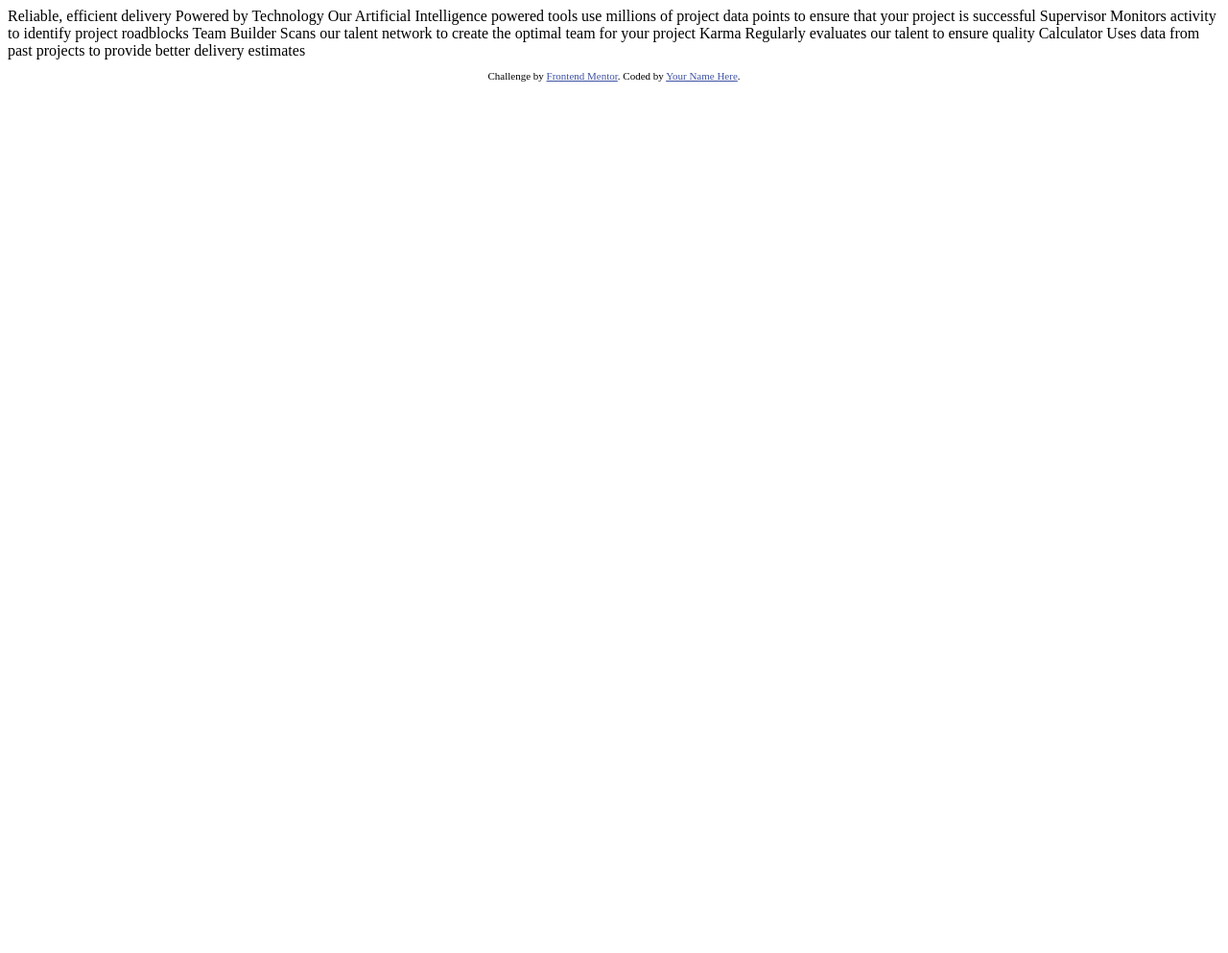
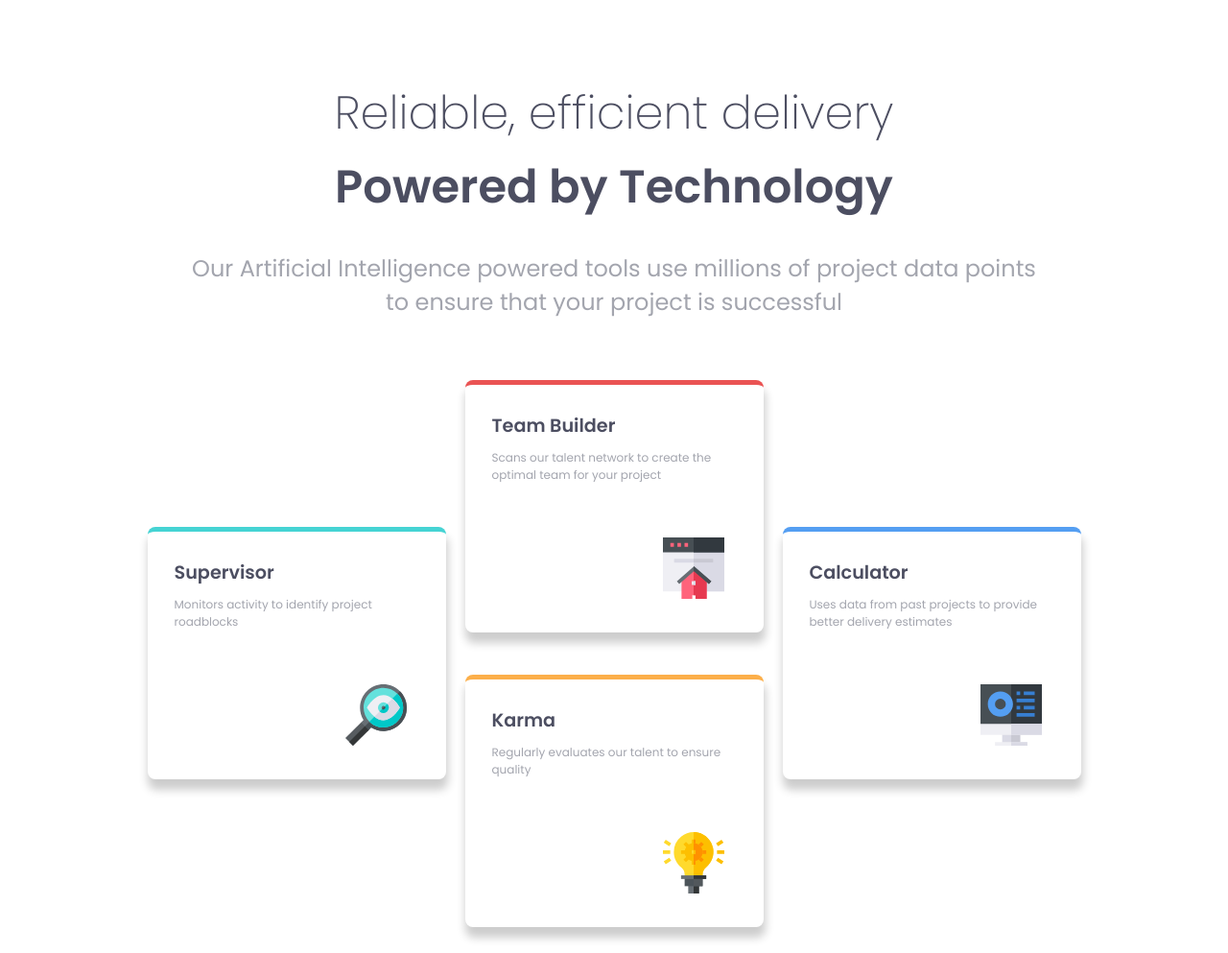
Before and after one commit to ismailcet/FrontendMentor-FourCard, a plain HTML site: page index.html in a window 1280 px wide. Shown: the whole page at 96% size. Before the commit the page ends 800 px from the top, so only its background shows below. Drawn offline with Linux system fonts and the light colour scheme.

Commit message:
Four card feature section

```diff
--- a/index.html
+++ b/index.html
@@ -6,40 +6,43 @@
 
   <link rel="icon" type="image/png" sizes="32x32" href="./images/favicon-32x32.png">
 
-  <title>Frontend Mentor | Four card feature section</title>
+  <!-- Style -->
+  <link rel="stylesheet" href="style.css">
+  <title>Four card feature section</title>
 
-  <!-- Feel free to remove these styles or customise in your own stylesheet 👍 -->
-  <style>
-    .attribution { font-size: 11px; text-align: center; }
-    .attribution a { color: hsl(228, 45%, 44%); }
-  </style>
 </head>
 <body>
-
-  Reliable, efficient delivery
-  Powered by Technology
-
-  Our Artificial Intelligence powered tools use millions of project data points
-  to ensure that your project is successful
-
-  Supervisor
-  Monitors activity to identify project roadblocks
-
-  Team Builder
-  Scans our talent network to create the optimal team for your project
-
-  Karma
-  Regularly evaluates our talent to ensure quality
-
-  Calculator
-  Uses data from past projects to provide better delivery estimates
-
-
-  <footer>
-    <p class="attribution">
-      Challenge by <a href="https://www.frontendmentor.io?ref=challenge" target="_blank">Frontend Mentor</a>.
-      Coded by <a href="#">Your Name Here</a>.
-    </p>
-  </footer>
+  <main class="section">
+    <section class="section-center">
+      <div class="title-text">
+        <h3 class="title">Reliable, efficient delivery
+         <strong class="strong">Powered by Technology</strong></h3>
+        <p class="title-info">Our Artificial Intelligence powered tools use millions of project data points
+          to ensure that your project is successful</p>
+      </div>
+      <div class="boxes">
+        <div class="box cyan">
+          <h3 class="box-title">Supervisor</h3>
+          <p class="box-info">Monitors activity to identify project roadblocks</p>
+          <img src="images/icon-supervisor.svg" alt="Supervisor" class="box-img">
+        </div>
+        <div class="box red">
+          <h3 class="box-title">Team Builder</h3>
+          <p class="box-info">Scans our talent network to create the optimal team for your project</p>
+          <img src="images/icon-team-builder.svg" alt="TeamBuilder" class="box-img">
+        </div>
+        <div class="box orange">
+          <h3 class="box-title">Karma</h3>
+          <p class="box-info">Regularly evaluates our talent to ensure quality</p>
+          <img src="images/icon-karma.svg" alt="Karma" class="box-img">
+        </div>
+        <div class="box blue">
+          <h3 class="box-title">Calculator</h3>
+          <p class="box-info">Uses data from past projects to provide better delivery estimates</p>
+          <img src="images/icon-calculator.svg" alt="Calculator" class="box-img">
+        </div>
+      </div>
+    </section>
+  </main>
 </body>
 </html>
--- a/style.css
+++ b/style.css
@@ -0,0 +1,177 @@
+/* Font */
+@import url('https://fonts.googleapis.com/css2?family=Poppins:wght@200;400;600&display=swap');
+/* 'Poppins', sans-serif; */
+
+/* Global Variables */
+:root{
+    --clr-red:hsl(0, 78%, 62%);
+    --clr-cyan:hsl(180, 62%, 55%);
+    --clr-orange:hsl(34, 97%, 64%);
+    --clr-blue:hsl(212, 86%, 64%);
+    --clr-very-dark-blue:hsl(234, 12%, 34%);
+    --clr-grayish-blue: hsl(229, 6%, 66%);
+    --clr-very-light-gray: hsl(0, 0%, 98%);
+    --ff-primary:'Poppins', sans-serif;
+    --radius:.5rem;
+}
+
+/* Global Styles */
+*{
+    margin: 0;
+    padding: 0;
+    box-sizing: border-box;
+}
+ul{
+    list-style-type: none;
+}
+a{
+    text-decoration: none;
+}
+/* Main Styles */
+.body{
+    font-size: 16px;
+}
+.section-center{
+    margin: 5rem 2rem;
+    font-family: 'Poppins', sans-serif;
+    color: var(--clr-very-dark-blue);
+}
+.section-center p{
+    color: var(--clr-grayish-blue);
+}
+/* Title */
+.title-text{
+    padding: 0 .5rem;
+    margin-bottom: 4rem;
+}
+.title{
+    font-size:1.4rem;
+    font-weight: 200;
+    color:var(--clr-very-dark-blue) ;
+    line-height: 1.6;
+    margin-bottom: 1.75rem;
+}
+.title-info{
+    text-align: center;
+    font-size: .875rem;
+}
+/* Boxes */
+.box{
+    padding:1.75rem ;
+    border-radius: var(--radius);
+    box-shadow: 1px 10px 10px 1px rgba(0, 0, 0, 0.2);
+    margin-bottom:1.5rem;
+    min-width: 311px;
+}
+.cyan{
+    border-top: 5px solid var(--clr-cyan);
+}
+.red{
+    border-top: 5px solid var(--clr-red);
+}
+.orange{
+    border-top: 5px solid var(--clr-orange);
+}
+.blue{
+    border-top: 5px solid var(--clr-blue);
+}
+.box-title{
+    margin-bottom: .625rem;
+    font-size: 1.2rem;
+}
+.box-info{
+    font-size: 12px;
+}
+.box-img{
+    margin-top: 3.5rem;
+    margin-left: 70%;
+}
+/* Responsive Design */
+
+/* Tablet */
+@media screen and (max-width:992px) and (min-width:600px) {
+    .section-center{
+        margin: 5rem 2rem;
+    }
+    .title{
+        font-size: 2rem;
+        white-space: pre-line;
+        text-align: center;
+    }
+    .title-info{
+        white-space: pre-line;
+        font-size: 1.2rem;
+    }
+    .boxes{
+        display: grid;
+        justify-items: center;
+
+    }
+    .box{
+        width: 311px;
+        position: relative;
+    }
+    .cyan{
+        left: -20%;
+    }
+    .red{
+        left: 20%;
+    }
+    .orange{
+        left: -20%;
+    }
+    .blue{
+        left: 20%;
+    }
+}
+/* Desktop */
+@media screen and (min-width:992px) {
+   .title-text{
+       text-align: center;
+   }
+   .title{
+       white-space: pre-line;
+       font-size: 3rem;
+   }
+   .strong{
+       text-align: center;
+   }
+   .title-info{
+    white-space: pre-line;
+       text-align: center;
+       font-size: 1.5rem;
+   }
+   .boxes{
+       width: 909px;
+       margin-left: auto;
+       margin-right: auto;
+       display: grid;
+       justify-content: center;
+       align-items: center;
+       grid-gap: 1.25rem;
+   }
+   .cyan{
+    grid-column-start: 1;
+    grid-column-end: 2;
+    grid-row-start: 2;
+    grid-row-end: 4;
+   }
+   .red{
+    grid-column-start: 2;
+    grid-column-end: 3;
+    grid-row-start: 1;
+    grid-row-end: 3;
+   }
+   .orange{
+    grid-column-start: 2;
+    grid-column-end: 3;
+    grid-row-start: 3;
+    grid-row-end: 5;
+   }
+   .blue{
+    grid-column-start: 3;
+    grid-column-end: 4;
+    grid-row-start: 2;
+    grid-row-end: 4;
+   }
+}
```
